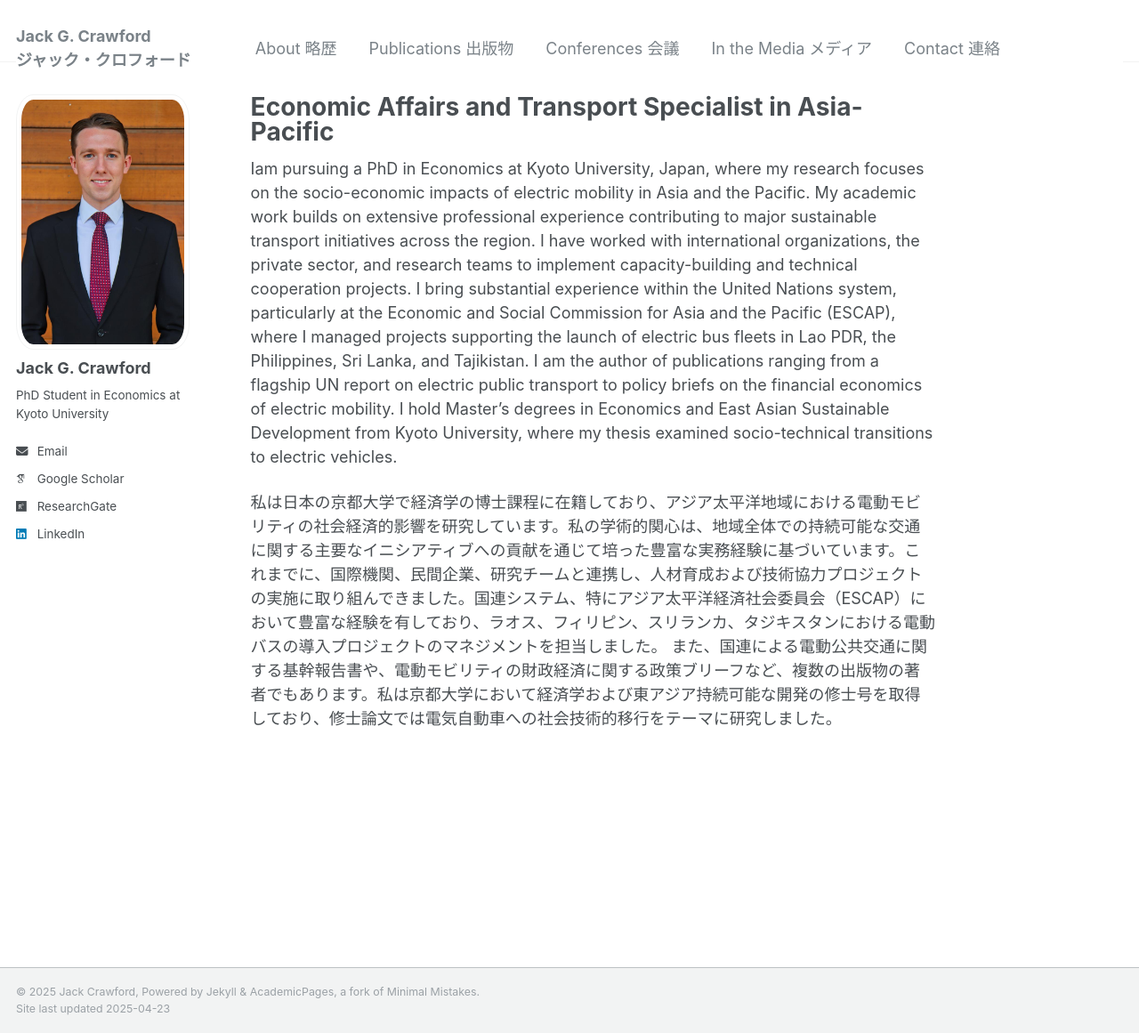
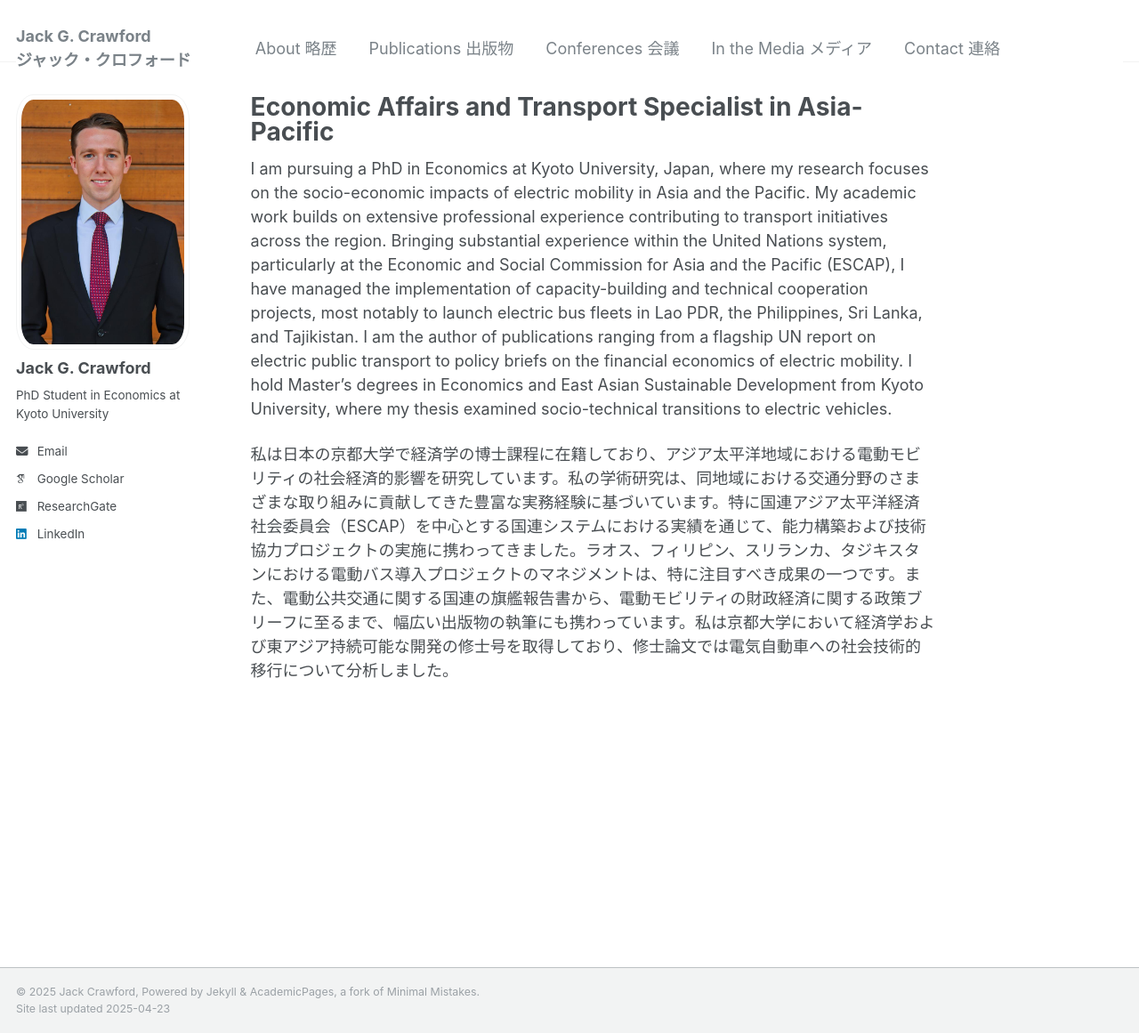
Before and after one commit to jackgcrawford/jackcrawford, a Jekyll site: the page built from _pages/about.md, in a window 1280 px wide and 1161 px high. Shown: the whole window at 89% size. Built offline with Jekyll 4.4.1, drawn with Linux system fonts in a browser that asks for light colours; some web fonts are replaced.

Commit message:
Update about.md

```diff
--- a/_pages/about.md
+++ b/_pages/about.md
@@ -9,6 +9,7 @@ redirect_from:
 
 
 
-Iam pursuing a PhD in Economics at Kyoto University, Japan, where my research focuses on the socio-economic impacts of electric mobility in Asia and the Pacific. My academic work builds on extensive professional experience contributing to major sustainable transport initiatives across the region. I have worked with international organizations, the private sector, and research teams to implement capacity-building and technical cooperation projects. I bring substantial experience within the United Nations system, particularly at the Economic and Social Commission for Asia and the Pacific (ESCAP), where I managed projects supporting the launch of electric bus fleets in Lao PDR, the Philippines, Sri Lanka, and Tajikistan. I am the author of publications ranging from a flagship UN report on electric public transport to policy briefs on the financial economics of electric mobility. I hold Master’s degrees in Economics and East Asian Sustainable Development from Kyoto University, where my thesis examined socio-technical transitions to electric vehicles.
+I am pursuing a PhD in Economics at Kyoto University, Japan, where my research focuses on the socio-economic impacts of electric mobility in Asia and the Pacific. My academic work builds on extensive professional experience contributing to transport initiatives across the region.
+Bringing substantial experience within the United Nations system, particularly at the Economic and Social Commission for Asia and the Pacific (ESCAP), I have managed the implementation of capacity-building and technical cooperation projects, most notably to launch electric bus fleets in Lao PDR, the Philippines, Sri Lanka, and Tajikistan. I am the author of publications ranging from a flagship UN report on electric public transport to policy briefs on the financial economics of electric mobility. I hold Master’s degrees in Economics and East Asian Sustainable Development from Kyoto University, where my thesis examined socio-technical transitions to electric vehicles.
 
-私は日本の京都大学で経済学の博士課程に在籍しており、アジア太平洋地域における電動モビリティの社会経済的影響を研究しています。私の学術的関心は、地域全体での持続可能な交通に関する主要なイニシアティブへの貢献を通じて培った豊富な実務経験に基づいています。これまでに、国際機関、民間企業、研究チームと連携し、人材育成および技術協力プロジェクトの実施に取り組んできました。国連システム、特にアジア太平洋経済社会委員会（ESCAP）において豊富な経験を有しており、ラオス、フィリピン、スリランカ、タジキスタンにおける電動バスの導入プロジェクトのマネジメントを担当しました。 また、国連による電動公共交通に関する基幹報告書や、電動モビリティの財政経済に関する政策ブリーフなど、複数の出版物の著者でもあります。私は京都大学において経済学および東アジア持続可能な開発の修士号を取得しており、修士論文では電気自動車への社会技術的移行をテーマに研究しました。
+私は日本の京都大学で経済学の博士課程に在籍しており、アジア太平洋地域における電動モビリティの社会経済的影響を研究しています。私の学術研究は、同地域における交通分野のさまざまな取り組みに貢献してきた豊富な実務経験に基づいています。特に国連アジア太平洋経済社会委員会（ESCAP）を中心とする国連システムにおける実績を通じて、能力構築および技術協力プロジェクトの実施に携わってきました。ラオス、フィリピン、スリランカ、タジキスタンにおける電動バス導入プロジェクトのマネジメントは、特に注目すべき成果の一つです。また、電動公共交通に関する国連の旗艦報告書から、電動モビリティの財政経済に関する政策ブリーフに至るまで、幅広い出版物の執筆にも携わっています。私は京都大学において経済学および東アジア持続可能な開発の修士号を取得しており、修士論文では電気自動車への社会技術的移行について分析しました。
```
